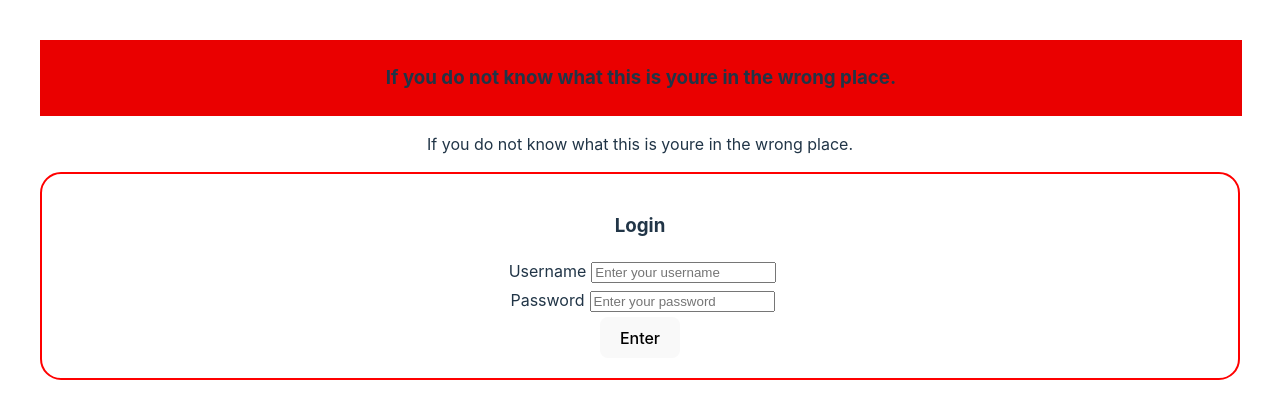
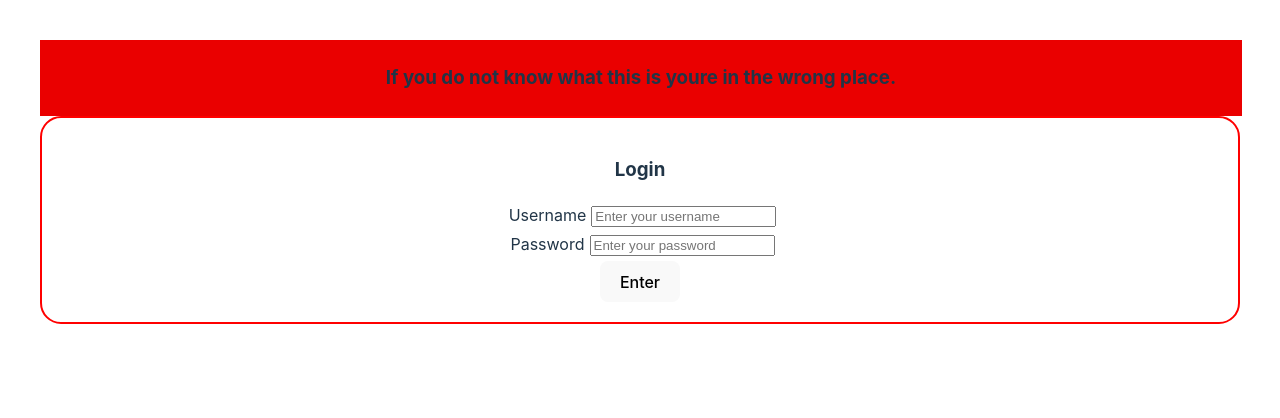
Before and after one commit to Erodri6z/gsadmin, a React (Vite) app: page / in a window 1280 px wide. Shown: the top 418 px of the page. Built offline with nearby package versions, Linux system fonts and the light colour scheme; no server answers.

Commit message:
add a new drink page

```diff
--- a/src/App.jsx
+++ b/src/App.jsx
@@ -16,10 +16,11 @@ function App() {
   const [drinks, setDrinks] = useState([])
   // const navigate = useNavigate()
 
+  //TODO: add a way to have this update everytime state is updated without it becoming a infinite loop
   useEffect(() => {
     const fetchDrinks = async () => {
-      const drinks = await drinksService.GetDrinks()
-      setDrinks(drinks)
+      const drinkCollection = await drinksService.GetDrinks()
+      setDrinks(drinkCollection)
     }
     fetchDrinks()
   }, [])
@@ -45,10 +46,8 @@ function App() {
     element={
       <>
       {!user?
-        <><p className="read-the-docs">
-            If you do not know what this is youre in the wrong place.
-          </p>
-          <Login user={user} handleSignupOrLogin={handleSignupOrLogin} /></>
+        <>
+        <Login user={user} handleSignupOrLogin={handleSignupOrLogin} /></>
       :
       <>
       <Drinks drinks={drinks} />
```
Also changed, not shown: src/pages/NewDrink/NewDrink.jsx (added, +9 -0 lines).
